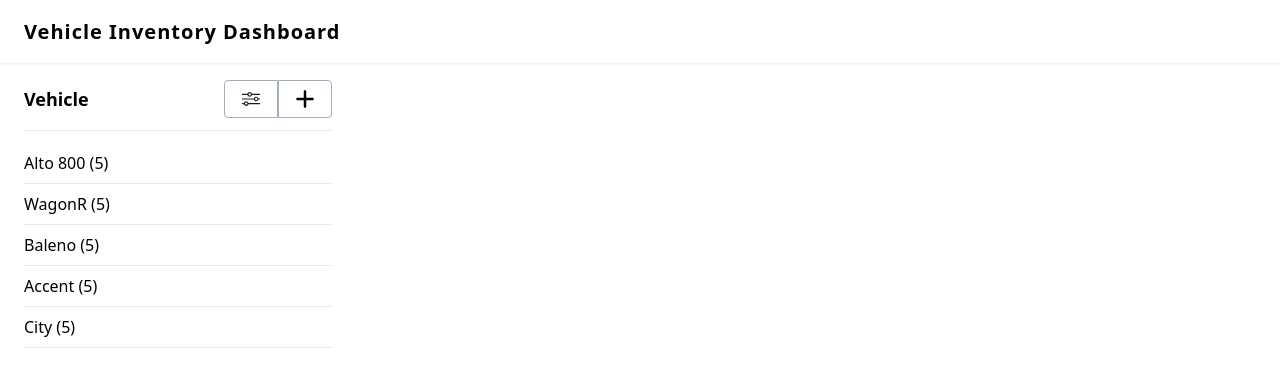
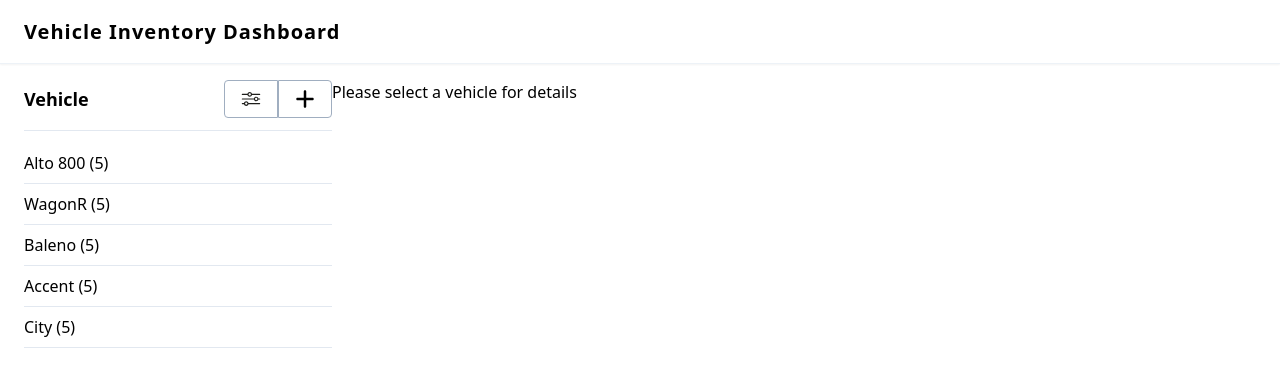
Before and after one commit to mukeshyadav/vehicleinventory, a React (Create React App) app: page / in a window 1280 px wide. Shown: the top 376 px of the page. Built offline with nearby package versions, Linux system fonts and the light colour scheme; data requests are answered from the project's data file.

Commit message:
adding VehicleDetails component

```diff
--- a/src/App.js
+++ b/src/App.js
@@ -4,6 +4,7 @@ import Header from "./components/header";
 
 import VehicleList from "./components/VehicleList";
 import Filters from "./components/Filter";
+import VehicleDetails from "./components/VehicleDetails";
 
 import VehicleContext from "./context";
 import VehicleReducer from "./reducer";
@@ -21,7 +22,9 @@ export default function App() {
             <Filters />
             <VehicleList />
           </div>
-          <div className="w-3/4"></div>
+          <div className="w-3/4">
+            <VehicleDetails />
+          </div>
         </div>
       </div>
     </VehicleContext.Provider>
```
